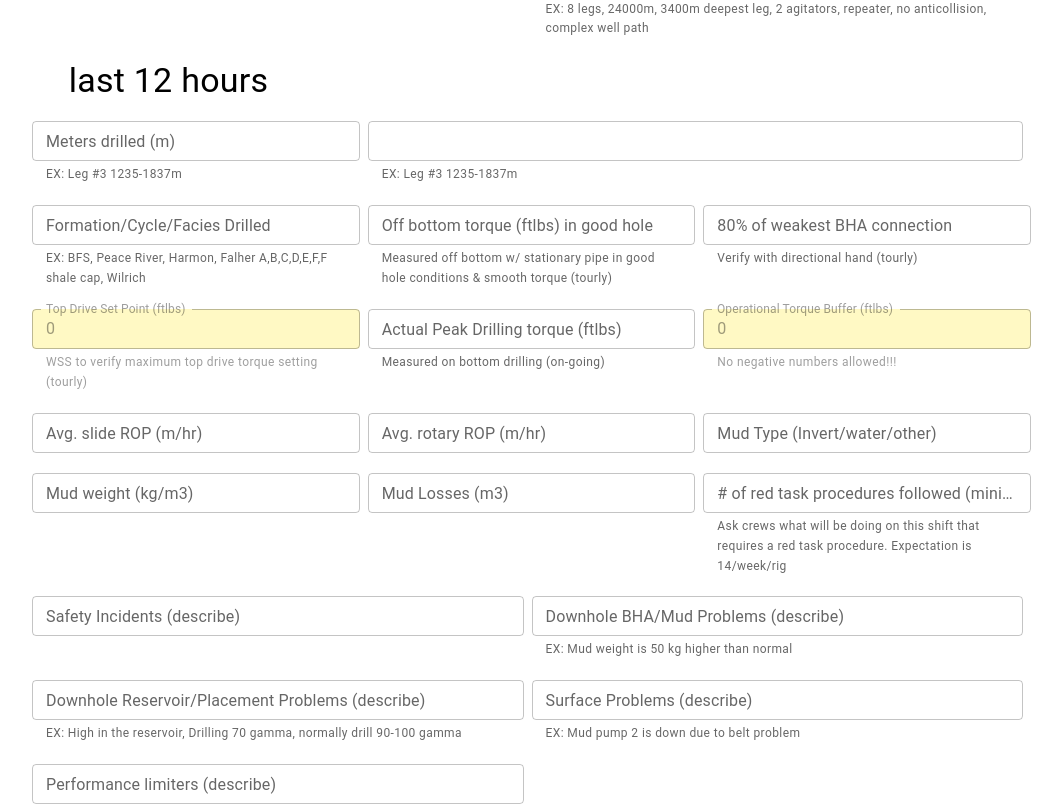
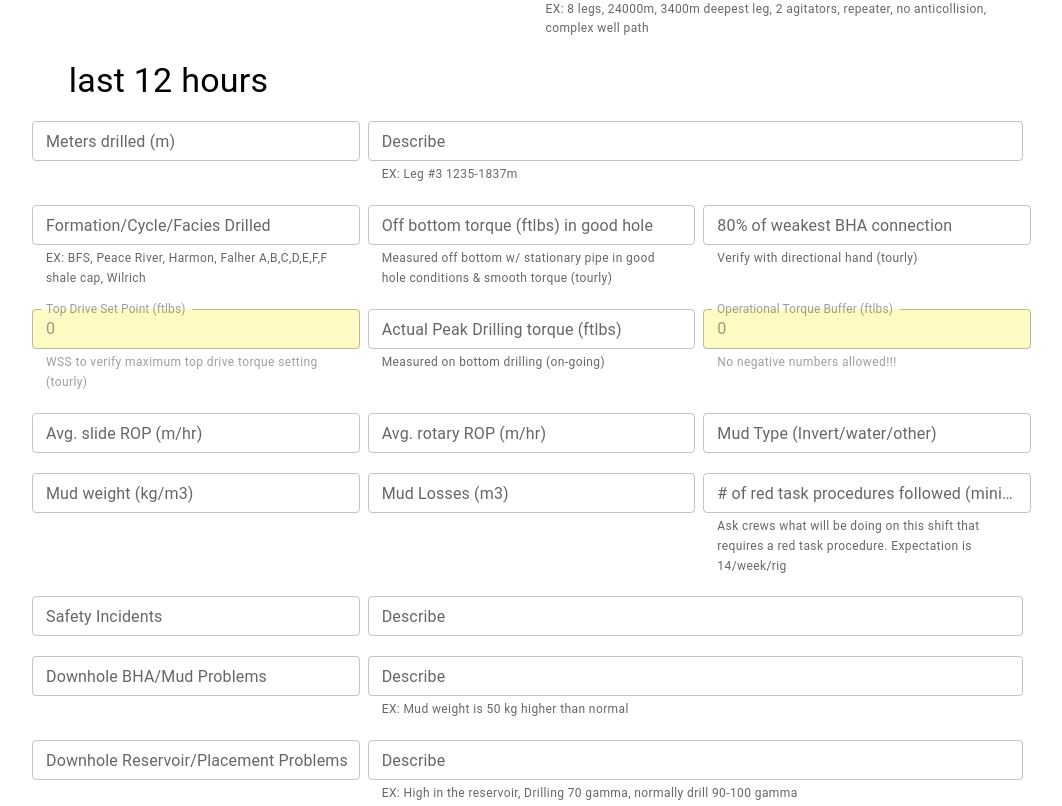
Before and after one commit to Wyatt-Grant/wellinfo, a React (Create React App) app: page / in a window 1280 px wide. Shown: the part 1320-2126 px from the top of the page, without its empty margins (96-1158 px from the left). Built offline with nearby package versions, Linux system fonts and the light colour scheme; some icons are missing.

Commit message:
added new inputs for a number next to safety incidents, perormancelimiters, surface problems, bha mud problems, and reserviorplacementproblems

```diff
--- a/src/Forms/Last12HoursForm.js
+++ b/src/Forms/Last12HoursForm.js
@@ -80,27 +80,27 @@ export default function Last12HoursForm() {
       help: 'Ask crews  what will be doing on this shift that requires a red task procedure. Expectation is 14/week/rig'
     },
     {
-      label: 'Safety Incidents (describe)',
+      label: 'Safety Incidents',
       name: 'safetyIncidents',
       help: ''
     },
     {
-      label: 'Downhole BHA/Mud Problems (describe)',
+      label: 'Downhole BHA/Mud Problems',
       name: 'bhaMudProblems',
       help: 'EX: Mud weight is 50 kg higher than normal'
     },
     {
-      label: 'Downhole Reservoir/Placement Problems (describe)',
+      label: 'Downhole Reservoir/Placement Problems',
       name: 'reservoirPlacementProblems',
       help: 'EX: High in the reservoir, Drilling 70 gamma, normally drill 90-100 gamma'
     },
     {
-      label: 'Surface Problems (describe)',
+      label: 'Surface Problems',
       name: 'surfaceProblems',
       help: 'EX: Mud pump 2 is down due to belt problem'
     },
     {
-      label: 'Performance limiters (describe)',
+      label: 'Performance limiters',
       name: 'performanceLimiters',
       help: 'EX: Drilling 50% slower than normal. Suspect motor is the problem'
     },
@@ -132,16 +132,21 @@ export default function Last12HoursForm() {
         }
 
         let long = false;
-        if (name == "bhaMudProblems"
+        // if (name == "bhaMudProblems"
+        //   || name == "reservoirPlacementProblems"
+        //   || name == "surfaceProblems"
+        //   || name == "performanceLimiters"
+        //   || name == "safetyIncidents") {
+        //   long = true;
+        // }
+
+        let multiFiled = false;
+        if (name == "metersDrilled"
+          || name == "bhaMudProblems"
           || name == "reservoirPlacementProblems"
           || name == "surfaceProblems"
           || name == "performanceLimiters"
-          || name == "safetyIncidents") {
-          long = true;
-        }
-
-        let multiFiled = false;
-        if (name == "metersDrilled"
+          || name == "safetyIncidents"
           ) {
           multiFiled = true;
         }
@@ -162,7 +167,7 @@ export default function Last12HoursForm() {
             value={value}
             onChange={handleChange}
             fullWidth
-            helperText={help}
+            helperText={multiFiled ? '' : help}
             size="small"
             margin="dense"
             multiline
@@ -171,6 +176,7 @@ export default function Last12HoursForm() {
             <TextField
               sx={{ width: '64%' }}
               name={name}
+              label={'Describe'}
               value={formData4[name]}
               onChange={handleChange}
               fullWidth
--- a/src/SaveButton.js
+++ b/src/SaveButton.js
@@ -272,19 +272,19 @@ export default function SaveButton() {
                                     cell.textContent = formData4['redTaskProcedures2'];
                                     break;
                                 case 28:
-                                    cell.textContent = '';
+                                    cell.textContent = formData4['safetyIncidents'];
                                     break;
                                 case 29:
-                                    cell.textContent = '';
+                                    cell.textContent = formData4['bhaMudProblems'];
                                     break;
                                 case 30:
-                                    cell.textContent = '';
+                                    cell.textContent = formData4['reservoirPlacementProblems'];
                                     break;
                                 case 31:
-                                    cell.textContent = '';
+                                    cell.textContent = formData4['surfaceProblems'];
                                     break;
                                 case 32:
-                                    cell.textContent = '';
+                                    cell.textContent = formData4['performanceLimiters'];
                                     break;
 
                                 case 33:
```
Also changed, not shown: src/Forms/BasicWellDesignForm.js (line endings or trailing spaces), src/Forms/Cumulative2Form.js (line endings or trailing spaces), src/Forms/CumulativeForm.js (line endings or trailing spaces), src/Forms/GeneralWellInfoForm.js (line endings or trailing spaces), src/Forms/MonthlySafetyStandDownForm.js (line endings or trailing spaces), src/MyAppBar.js (line endings or trailing spaces), src/contexts/RigUWIContext.js (line endings or trailing spaces).
